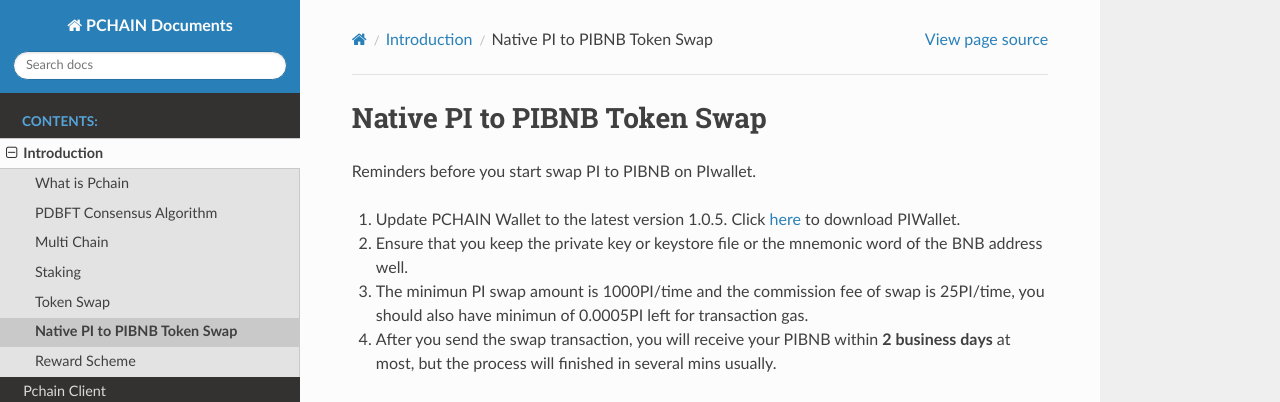
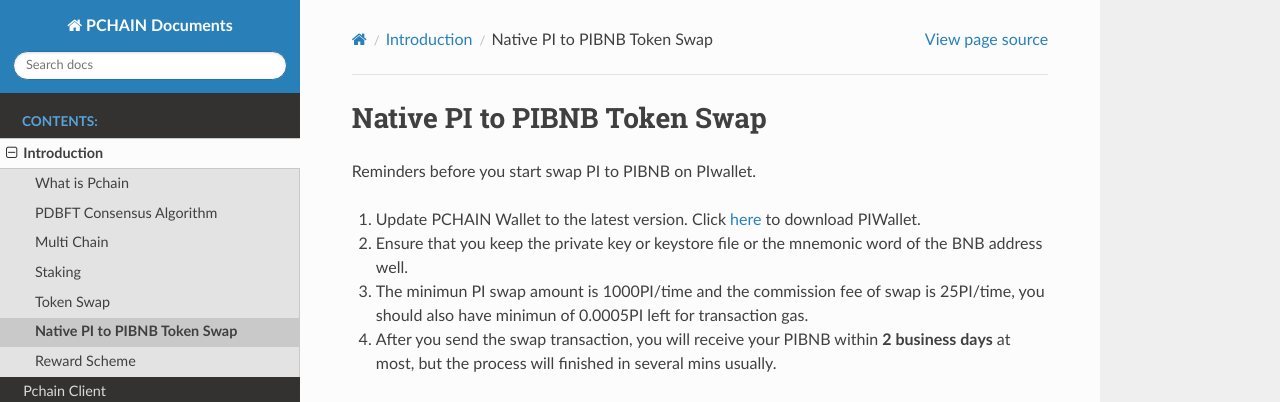
Before and after one commit to pchain-org/pchain-guide, a Sphinx documentation site: the page built from pchaindoc/source/introduction/pitopibnb.rst, in a window 1280 px wide and 900 px high. Shown: the top 402 px of the window. Built offline with Sphinx 7.4.7 and the Read the Docs theme 2.0.0, drawn with Linux system fonts in a browser that asks for light colours.

Commit message:
fix some error

```diff
--- a/pchaindoc/source/introduction/pitopibnb.rst
+++ b/pchaindoc/source/introduction/pitopibnb.rst
@@ -6,7 +6,7 @@
 
 Reminders before you start swap PI to PIBNB on PIwallet.
 
-1. Update PCHAIN Wallet to the latest version 1.0.5. Click `here <https://github.com/pchain-org/wallet/releases/v1.0.4>`_ to download PIWallet.
+1. Update PCHAIN Wallet to the latest version. Click `here <https://github.com/pchain-org/wallet/releases>`_ to download PIWallet.
 2. Ensure that you keep the private key or keystore file or the mnemonic word of the BNB address well.
 3. The minimun PI swap amount is 1000PI/time and the commission fee of swap is 25PI/time, you should also have minimun of 0.0005PI left for transaction gas.
 4. After you send the swap transaction, you will receive your PIBNB within **2 business days** at most, but the process will finished in several mins usually.
--- a/pchaindoc/source/introduction/tokenswap.rst
+++ b/pchaindoc/source/introduction/tokenswap.rst
@@ -6,7 +6,7 @@
 
 Reminders before you start token swap on PIwallet.
 
-1. Update PCHAIN Wallet to the latest version 1.0.4. Click `here <https://github.com/pchain-org/wallet/releases/v1.0.5>`_ to download PIwallet.
+1. Update PCHAIN Wallet to the latest version. Click `here <https://github.com/pchain-org/wallet/releases>`_ to download PIwallet.
 2. Ensure that you keep the private key or keystore file of the ERC20 PI address well.
 3. Ensure there is a minimum amount of ETH (recommend 0.00036 ether which is 6 gwei*60,000) in your ERC20 PI address to cover the gas fee.
 4. After you send the swap transaction, you will receive your native PI within **2 business days** at most.
```
